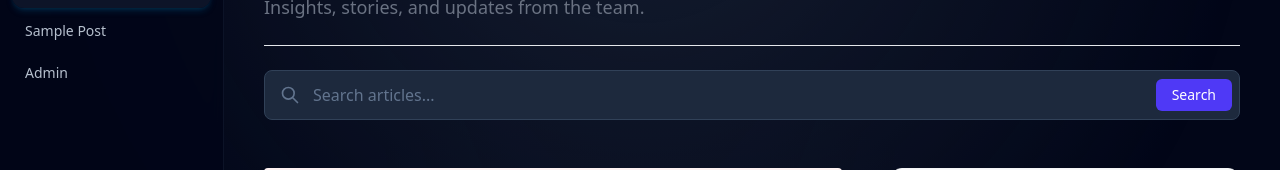
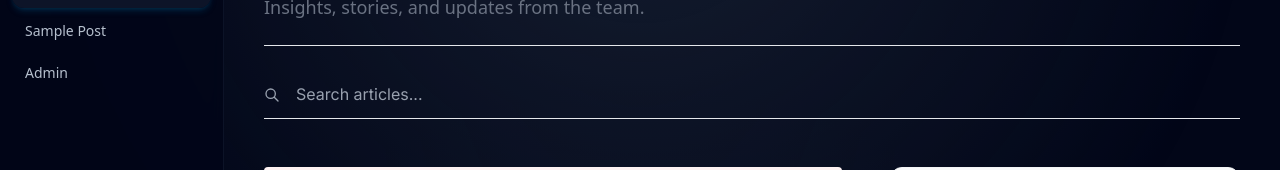
Before and after one commit to ashif-ek/react_django_blog, a React (Vite) app in the folder frontend/: page / in a window 1280 px wide. Shown: the part 149-319 px from the top of the page. Built offline with nearby package versions, Linux system fonts and the light colour scheme; no server answers.

Commit message:
feat: add SearchBar component for article search

```diff
--- a/frontend/src/components/SearchBar.jsx
+++ b/frontend/src/components/SearchBar.jsx
@@ -9,17 +9,17 @@ export default function SearchBar({ onSearch }) {
   };
 
   return (
-    <form onSubmit={handleSubmit} className="mb-8">
-      <div className="relative">
+    <form onSubmit={handleSubmit} className="mb-0">
+      <div className="relative group">
         <input
           type="text"
           value={query}
           onChange={(e) => setQuery(e.target.value)}
           placeholder="Search articles..."
-          className="w-full bg-slate-800 text-slate-100 border border-slate-700 rounded-lg py-3 px-4 pl-12 focus:outline-none focus:ring-2 focus:ring-indigo-500 transition-all placeholder:text-slate-500"
+          className="w-full bg-transparent border-b border-gray-200 py-3 pl-8 pr-4 text-gray-900 focus:outline-none focus:border-black transition-colors placeholder:text-gray-400 font-sans"
         />
         <svg
-          className="w-5 h-5 text-slate-500 absolute left-4 top-1/2 -translate-y-1/2"
+          className="w-4 h-4 text-gray-400 absolute left-0 top-1/2 -translate-y-1/2 transition-colors group-focus-within:text-black"
           fill="none"
           stroke="currentColor"
           viewBox="0 0 24 24"
@@ -31,12 +31,6 @@ export default function SearchBar({ onSearch }) {
             d="M21 21l-6-6m2-5a7 7 0 11-14 0 7 7 0 0114 0z"
           />
         </svg>
-        <button
-          type="submit"
-          className="absolute right-2 top-1/2 -translate-y-1/2 bg-indigo-600 hover:bg-indigo-500 text-white px-4 py-1.5 rounded-md text-sm font-medium transition-colors"
-        >
-          Search
-        </button>
       </div>
     </form>
   );
```
